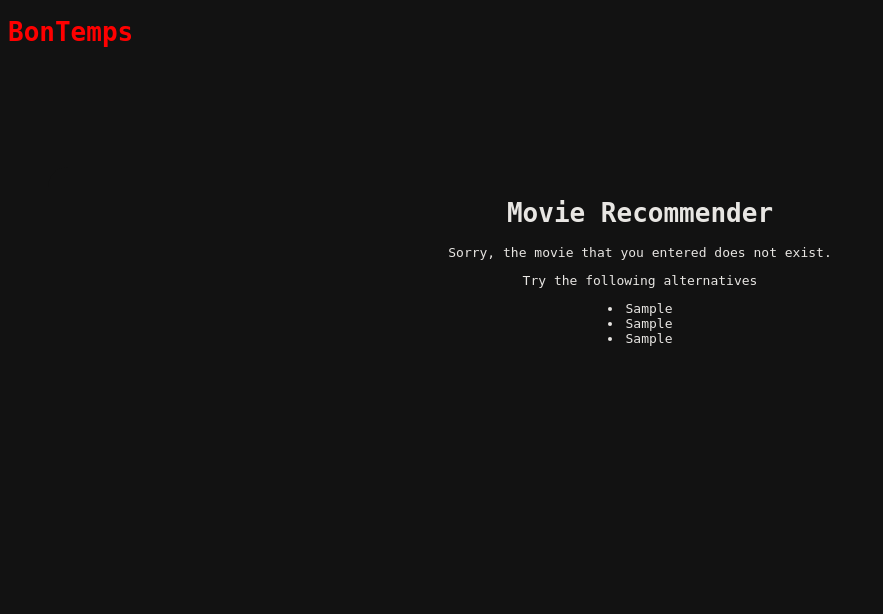
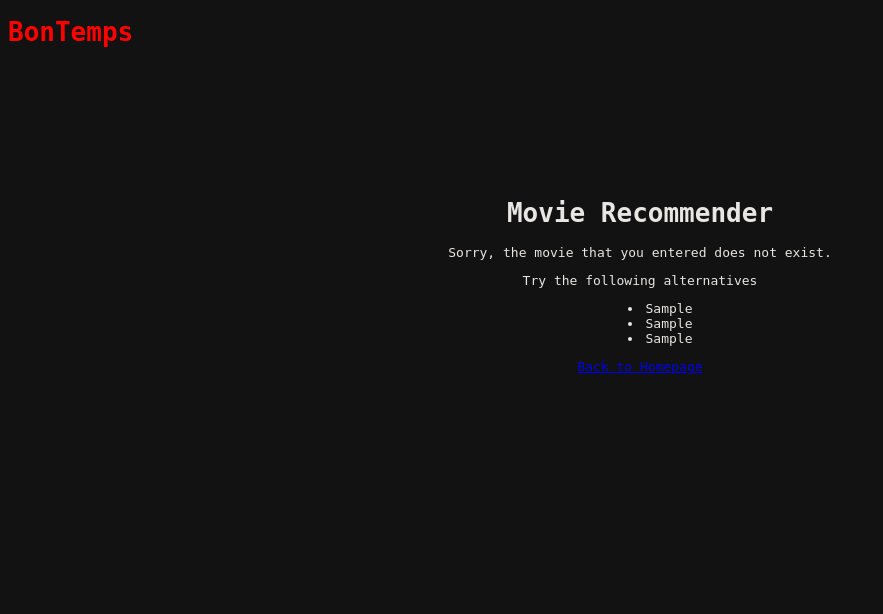
Before and after one commit to prabhdeepsingh3499/movie-rec-prabh, a Flask app: template templates/negative.html in a window 1280 px wide. Shown: the top 614 px of the page, without its empty margins (0-883 px from the left). Run offline with Flask 2, Linux system fonts and the light colour scheme; the template is opened without the code that fills it: most values are stand-ins (such as "Sample title", 1, 10 or a date in 2020); parts of the project's set-up code (start-up, migrations or seed data) failed here and were passed over.

Commit message:
Added link to homepage

```diff
--- a/static/styles/style.css
+++ b/static/styles/style.css
@@ -50,13 +50,13 @@ input[type=submit]{
 ul{
     list-style-position: inside;
     color: #E8E6E3;
-    display: contents;
 }
 .navbar {
     position: fixed;
     top: 0;
     right: 0;
     background-color: #333;
+    display: block;
   }
   .navbar ul li{
     font-size: 16px;
--- a/templates/homepage.html
+++ b/templates/homepage.html
@@ -4,7 +4,7 @@
 <div class="navbar">
     <ul>
         <li><a href="/movie-recommender" style="color: #E8E6E3;">Movie Recommender</a></li>
-        <li><a href="/song-recommender" style="color: #E8E6E3;">Songs Recommender</a></li>
+        <li><a href="/song-recommender" style="color: #E8E6E3;">Song Recommender</a></li>
     </ul>
 </div>
 {% endblock %}
--- a/templates/negative.html
+++ b/templates/negative.html
@@ -12,5 +12,6 @@ Movie Not Found
     <li>{{ alternative_movies[1] }}</li>
     <li>{{ alternative_movies[2] }}</li>
 </ul>
+<p><a href="/">Back to Homepage</a></p>
 
 {% endblock %}
--- a/templates/negative_songs.html
+++ b/templates/negative_songs.html
@@ -9,4 +9,5 @@
     <li>{{ alternative_songs[1] }}</li>
     <li>{{ alternative_songs[2] }}</li>
 </ul>
+<p><a href="/">Back to Homepage</a></p>
 {% endblock %}
--- a/templates/positive.html
+++ b/templates/positive.html
@@ -39,4 +39,5 @@
     </tr>
 
 </table>
+<p><a href="/">Back to Homepage</a></p>
 {% endblock %}
--- a/templates/positive_songs.html
+++ b/templates/positive_songs.html
@@ -39,4 +39,5 @@
     </tr>
 
 </table>
+<p><a href="/">Back to Homepage</a></p>
 {% endblock %}
```
